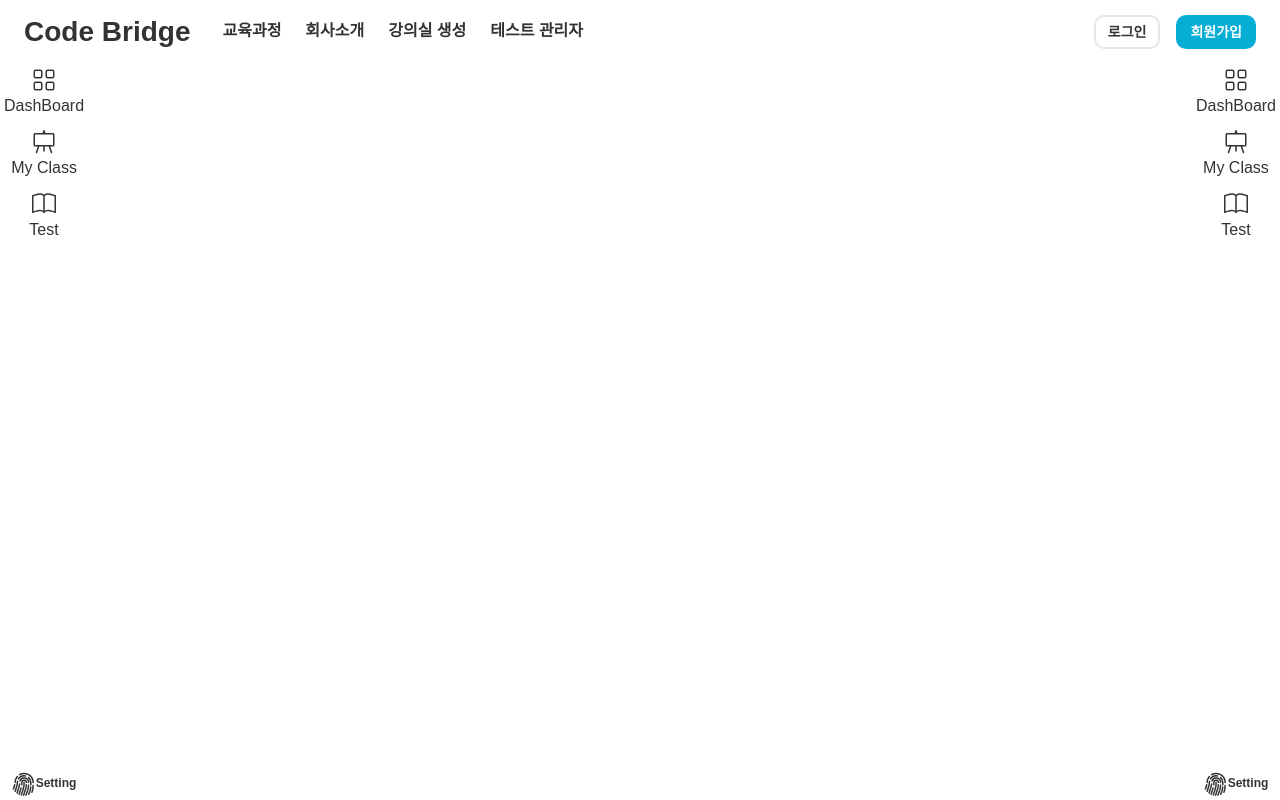
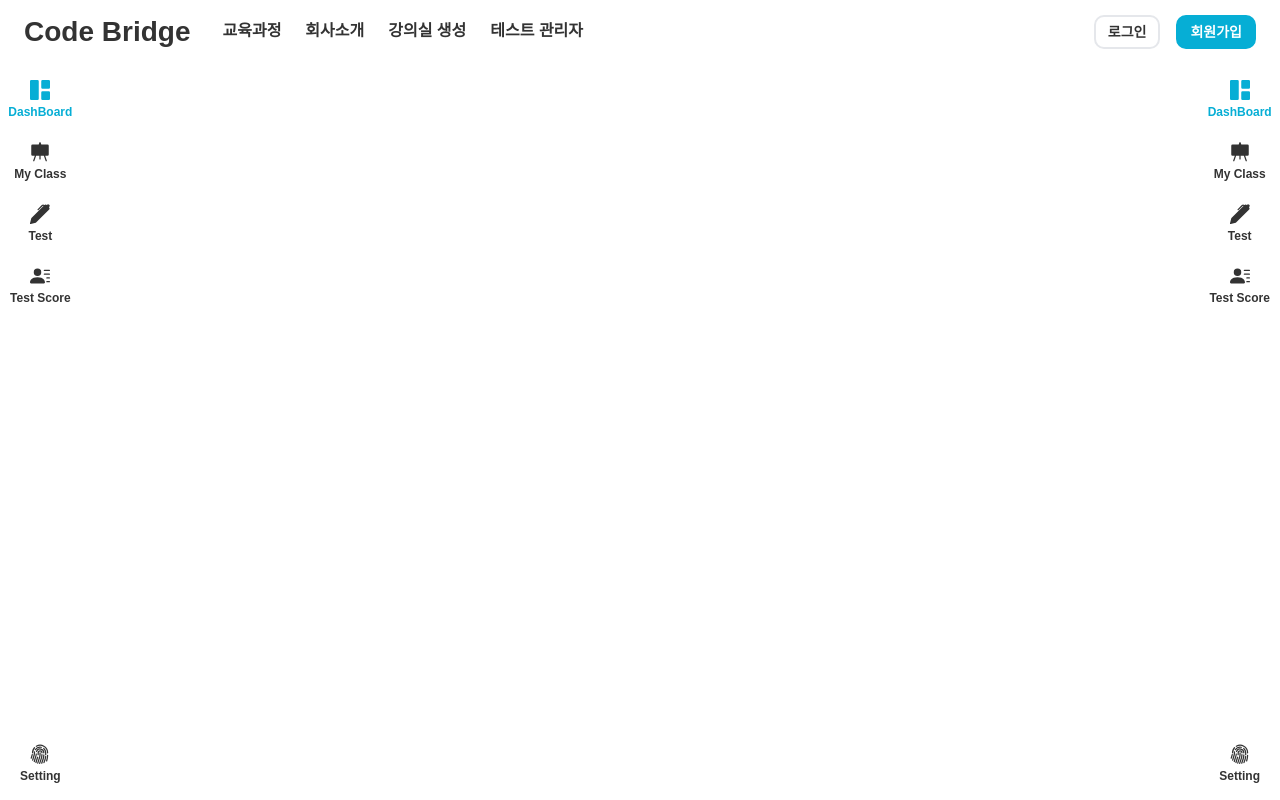
Before and after one commit to BaikJinHyeock/CodeBridge_Front, a React (Create React App) app: page /DashLeftBox in a window 1280 px wide. Built offline with nearby package versions, Linux system fonts and the light colour scheme; a web font is replaced by a local one.

Commit message:
백진혁_leftBox 완료

```diff
--- a/src/App.js
+++ b/src/App.js
@@ -11,9 +11,11 @@ import Join from "./components/Join";
 // import StudyTest from "./components/StudyTest";
 import DashBoard from "./components/DashBoard";
 import DashLeftBox from "./components/DashLeftBox";
+import { ClassRoom } from "./components/ClassRoom";
 import ClassWrite from "./components/ClassWrite";
 import CompilerTest from "./components/CompilerTest";
 import ContainerTest from "./components/ContainerTest";
+import MarkList from "./components/MarkList";
 import TestList from "./components/TestList";
 import TestWrite from "./components/TestWrite";
 import TestDetail from "./components/TestDetail";
@@ -43,9 +45,11 @@ function App() {
           <Route path="/DashBoard" element={<DashBoard />}></Route>
           <Route path="/DashLeftBox" element={<DashLeftBox />}></Route>
           {/* <Route path="/StudyTest" element={<StudyTest />}></Route> */}
+          <Route path="/ClassRoom" element={<ClassRoom />}></Route>
           <Route path="/ClassWrite" element={<ClassWrite />}></Route>
           <Route path="/CompilerTest" element={<CompilerTest />}></Route>
           <Route path="/ContainerTest" element={<ContainerTest />}></Route>
+          <Route path="/MarkList" element={<MarkList />}></Route>
           <Route path="/TestList" element={<TestList />}></Route>
           <Route path="/TestWrite" element={<TestWrite />}></Route>
           <Route path="/TestDetail" element={<TestDetail />}></Route>
--- a/src/SCSS/pages/_dashLeftBox.module.scss
+++ b/src/SCSS/pages/_dashLeftBox.module.scss
@@ -7,42 +7,70 @@
   flex-direction: column;
   justify-content: space-between;
   height: calc(100vh - 4rem);
-  padding: 4px;
+  padding: 8px 4px;
 
-  ul {
+  .left_top {
     display: flex;
     flex-direction: column;
-    gap: 16px;
-    li {
+    justify-content: flex-start;
+    gap: 8px;
+
+    button {
       display: flex;
       flex-direction: column;
       align-items: center;
       gap: 6px;
+      padding: 8px 4px;
+      background-color: $font-sub-color1;
+      transition-duration: 150ms;
+
+      &:hover {
+        background-color: $base-color;
+      }
 
       svg {
-        width: 24px;
-        height: 24px;
+        width: 20px;
+        height: 20px;
       }
 
-      a {
+      span {
         font-size: 12px;
-        font-weight: 800;
+        font-weight: 700;
       }
     }
   }
-  div {
+
+  .left_bottom {
+    button {
       display: flex;
       flex-direction: column;
       align-items: center;
+      gap: 6px;
+      background-color: $font-sub-color1;
+      transition-duration: 150ms;
+
+      &:hover {
+        background-color: $base-color;
+      }
 
       svg {
-      width: 24px;
-      height: 24px;
+        width: 20px;
+        height: 20px;
       }
 
-    a {
+      span {
         font-size: 12px;
-      font-weight: 800;
+        font-weight: 700;
       }
     }
   }
+}
+
+.active {
+  svg {
+    fill: $main-color;
+  }
+  span {
+    color: $main-color;
+  }
+}
--- /dev/null
+++ b/src/components/ClassRoom.jsx
@@ -0,0 +1,9 @@
+import React from "react";
+
+export const ClassRoom = () => {
+  return (
+    <div>
+      <h1>ClassRoom</h1>
+    </div>
+  );
+};
--- a/src/components/DashLeftBox.jsx
+++ b/src/components/DashLeftBox.jsx
@@ -1,61 +1,115 @@
-import React from "react";
-import { Link } from "react-router-dom";
+import React, { useState } from "react";
+import { Link, useNavigate } from "react-router-dom";
 
 import style from "../SCSS/pages/_dashLeftBox.module.scss";
 
 const DashLeftBox = () => {
+  const navigate = useNavigate();
+  const [activeButton, setActiveButton] = useState("dashboard");
+
+  const moveDashboard = () => {
+    setActiveButton("dashboard"); // "dashboard" 버튼을 활성화
+    navigate("/DashBoard");
+  };
+  const moveMyClass = () => {
+    console.log("여기까지");
+    setActiveButton("classRoom"); // "dashboard" 버튼을 활성화
+    navigate("/ClassRoom");
+  };
+
+  const moveTest = () => {
+    setActiveButton("testList"); // "setInfo" 버튼을 활성화
+    navigate("/TestList");
+  };
+
+  const moveMark = () => {
+    setActiveButton("markList"); // "setInfo" 버튼을 활성화
+    navigate("/MarkList");
+  };
+  const moveSetInfo = () => {
+    setActiveButton("setInfo"); // "setInfo" 버튼을 활성화
+    navigate("/SetInfo");
+  };
+
   return (
     <div className={style.left_wrap_container}>
-      <ul>
-        <Link to={"/DashBoard"}>
-          <li>
+      <div className={style.left_top}>
+        <button
+          type="button"
+          className={activeButton === "dashboard" ? style.active : ""}
+          onClick={moveDashboard}
+        >
           <svg
             xmlns="http://www.w3.org/2000/svg"
             width="16"
             height="16"
             fill="currentColor"
-              class="bi bi-grid"
+            class="bi bi-grid-1x2-fill"
             viewBox="0 0 16 16"
           >
-              <path d="M1 2.5A1.5 1.5 0 0 1 2.5 1h3A1.5 1.5 0 0 1 7 2.5v3A1.5 1.5 0 0 1 5.5 7h-3A1.5 1.5 0 0 1 1 5.5v-3zM2.5 2a.5.5 0 0 0-.5.5v3a.5.5 0 0 0 .5.5h3a.5.5 0 0 0 .5-.5v-3a.5.5 0 0 0-.5-.5h-3zm6.5.5A1.5 1.5 0 0 1 10.5 1h3A1.5 1.5 0 0 1 15 2.5v3A1.5 1.5 0 0 1 13.5 7h-3A1.5 1.5 0 0 1 9 5.5v-3zm1.5-.5a.5.5 0 0 0-.5.5v3a.5.5 0 0 0 .5.5h3a.5.5 0 0 0 .5-.5v-3a.5.5 0 0 0-.5-.5h-3zM1 10.5A1.5 1.5 0 0 1 2.5 9h3A1.5 1.5 0 0 1 7 10.5v3A1.5 1.5 0 0 1 5.5 15h-3A1.5 1.5 0 0 1 1 13.5v-3zm1.5-.5a.5.5 0 0 0-.5.5v3a.5.5 0 0 0 .5.5h3a.5.5 0 0 0 .5-.5v-3a.5.5 0 0 0-.5-.5h-3zm6.5.5A1.5 1.5 0 0 1 10.5 9h3a1.5 1.5 0 0 1 1.5 1.5v3a1.5 1.5 0 0 1-1.5 1.5h-3A1.5 1.5 0 0 1 9 13.5v-3zm1.5-.5a.5.5 0 0 0-.5.5v3a.5.5 0 0 0 .5.5h3a.5.5 0 0 0 .5-.5v-3a.5.5 0 0 0-.5-.5h-3z" />
+            <path d="M0 1a1 1 0 0 1 1-1h5a1 1 0 0 1 1 1v14a1 1 0 0 1-1 1H1a1 1 0 0 1-1-1V1zm9 0a1 1 0 0 1 1-1h5a1 1 0 0 1 1 1v5a1 1 0 0 1-1 1h-5a1 1 0 0 1-1-1V1zm0 9a1 1 0 0 1 1-1h5a1 1 0 0 1 1 1v5a1 1 0 0 1-1 1h-5a1 1 0 0 1-1-1v-5z" />
           </svg>
-            DashBoard
-          </li>
-        </Link>
-        <Link to={"#"}>
-          <li>
+          <span>DashBoard</span>
+        </button>
+        <button
+          type="button"
+          className={activeButton === "classRoom" ? style.active : ""}
+          onClick={moveMyClass}
+        >
           <svg
             xmlns="http://www.w3.org/2000/svg"
             width="16"
             height="16"
             fill="currentColor"
-              class="bi bi-easel"
+            class="bi bi-easel-fill"
             viewBox="0 0 16 16"
           >
-              <path d="M8 0a.5.5 0 0 1 .473.337L9.046 2H14a1 1 0 0 1 1 1v7a1 1 0 0 1-1 1h-1.85l1.323 3.837a.5.5 0 1 1-.946.326L11.092 11H8.5v3a.5.5 0 0 1-1 0v-3H4.908l-1.435 4.163a.5.5 0 1 1-.946-.326L3.85 11H2a1 1 0 0 1-1-1V3a1 1 0 0 1 1-1h4.954L7.527.337A.5.5 0 0 1 8 0zM2 3v7h12V3H2z" />
+            <path d="M8.473.337a.5.5 0 0 0-.946 0L6.954 2H2a1 1 0 0 0-1 1v7a1 1 0 0 0 1 1h1.85l-1.323 3.837a.5.5 0 1 0 .946.326L4.908 11H7.5v2.5a.5.5 0 0 0 1 0V11h2.592l1.435 4.163a.5.5 0 0 0 .946-.326L12.15 11H14a1 1 0 0 0 1-1V3a1 1 0 0 0-1-1H9.046L8.473.337z" />
           </svg>
-            My Class
-          </li>
-        </Link>
-        <Link to={"#"}>
-          <li>
+          <span>My Class</span>
+        </button>
+        <button
+          type="button"
+          className={activeButton === "testList" ? style.active : ""}
+          onClick={moveTest}
+        >
           <svg
             xmlns="http://www.w3.org/2000/svg"
             width="16"
             height="16"
             fill="currentColor"
-              class="bi bi-book"
+            class="bi bi-pen-fill"
             viewBox="0 0 16 16"
           >
-              <path d="M1 2.828c.885-.37 2.154-.769 3.388-.893 1.33-.134 2.458.063 3.112.752v9.746c-.935-.53-2.12-.603-3.213-.493-1.18.12-2.37.461-3.287.811V2.828zm7.5-.141c.654-.689 1.782-.886 3.112-.752 1.234.124 2.503.523 3.388.893v9.923c-.918-.35-2.107-.692-3.287-.81-1.094-.111-2.278-.039-3.213.492V2.687zM8 1.783C7.015.936 5.587.81 4.287.94c-1.514.153-3.042.672-3.994 1.105A.5.5 0 0 0 0 2.5v11a.5.5 0 0 0 .707.455c.882-.4 2.303-.881 3.68-1.02 1.409-.142 2.59.087 3.223.877a.5.5 0 0 0 .78 0c.633-.79 1.814-1.019 3.222-.877 1.378.139 2.8.62 3.681 1.02A.5.5 0 0 0 16 13.5v-11a.5.5 0 0 0-.293-.455c-.952-.433-2.48-.952-3.994-1.105C10.413.809 8.985.936 8 1.783z" />
+            <path d="m13.498.795.149-.149a1.207 1.207 0 1 1 1.707 1.708l-.149.148a1.5 1.5 0 0 1-.059 2.059L4.854 14.854a.5.5 0 0 1-.233.131l-4 1a.5.5 0 0 1-.606-.606l1-4a.5.5 0 0 1 .131-.232l9.642-9.642a.5.5 0 0 0-.642.056L6.854 4.854a.5.5 0 1 1-.708-.708L9.44.854A1.5 1.5 0 0 1 11.5.796a1.5 1.5 0 0 1 1.998-.001z" />
           </svg>
-            Test
-          </li>
-        </Link>
-      </ul>
+          <span>Test</span>
+        </button>
+        <button
+          type="button"
+          className={activeButton === "markList" ? style.active : ""}
+          onClick={moveMark}
+        >
+          <svg
+            xmlns="http://www.w3.org/2000/svg"
+            width="16"
+            height="16"
+            fill="currentColor"
+            class="bi bi-person-lines-fill"
+            viewBox="0 0 16 16"
+          >
+            <path d="M6 8a3 3 0 1 0 0-6 3 3 0 0 0 0 6zm-5 6s-1 0-1-1 1-4 6-4 6 3 6 4-1 1-1 1H1zM11 3.5a.5.5 0 0 1 .5-.5h4a.5.5 0 0 1 0 1h-4a.5.5 0 0 1-.5-.5zm.5 2.5a.5.5 0 0 0 0 1h4a.5.5 0 0 0 0-1h-4zm2 3a.5.5 0 0 0 0 1h2a.5.5 0 0 0 0-1h-2zm0 3a.5.5 0 0 0 0 1h2a.5.5 0 0 0 0-1h-2z" />
+          </svg>
+          <span>Test Score</span>
+        </button>
+      </div>
 
-      <div>
-        <Link to={"/SetInfo"}>
+      <div className={style.left_bottom}>
+        <button
+          type="button"
+          className={activeButton === "setInfo" ? style.active : ""}
+          onClick={moveSetInfo}
+        >
           <svg
             xmlns="http://www.w3.org/2000/svg"
             width="16"
@@ -70,8 +124,8 @@ const DashLeftBox = () => {
             <path d="M3.902 4.222a4.996 4.996 0 0 1 5.202-2.113.5.5 0 0 1-.208.979 3.996 3.996 0 0 0-4.163 1.69.5.5 0 0 1-.831-.556Zm6.72-.955a.5.5 0 0 1 .705-.052A4.99 4.99 0 0 1 13.059 7v1.5a.5.5 0 1 1-1 0V7a3.99 3.99 0 0 0-1.386-3.028.5.5 0 0 1-.051-.705ZM3.68 5.842a.5.5 0 0 1 .422.568c-.029.192-.044.39-.044.59 0 .71-.1 1.417-.298 2.1l-1.14 3.923a.5.5 0 1 1-.96-.279L2.8 8.821A6.531 6.531 0 0 0 3.058 7c0-.25.019-.496.054-.736a.5.5 0 0 1 .568-.422Zm8.882 3.66a.5.5 0 0 1 .456.54c-.084 1-.298 1.986-.64 2.934l-.744 2.068a.5.5 0 0 1-.941-.338l.745-2.07a10.51 10.51 0 0 0 .584-2.678.5.5 0 0 1 .54-.456Z" />
             <path d="M4.81 1.37A6.5 6.5 0 0 1 14.56 7a.5.5 0 1 1-1 0 5.5 5.5 0 0 0-8.25-4.765.5.5 0 0 1-.5-.865Zm-.89 1.257a.5.5 0 0 1 .04.706A5.478 5.478 0 0 0 2.56 7a.5.5 0 0 1-1 0c0-1.664.626-3.184 1.655-4.333a.5.5 0 0 1 .706-.04ZM1.915 8.02a.5.5 0 0 1 .346.616l-.779 2.767a.5.5 0 1 1-.962-.27l.778-2.767a.5.5 0 0 1 .617-.346Zm12.15.481a.5.5 0 0 1 .49.51c-.03 1.499-.161 3.025-.727 4.533l-.07.187a.5.5 0 0 1-.936-.351l.07-.187c.506-1.35.634-2.74.663-4.202a.5.5 0 0 1 .51-.49Z" />
           </svg>
-          <span></span>Setting
-        </Link>
+          <span>Setting</span>
+        </button>
       </div>
     </div>
   );
--- /dev/null
+++ b/src/components/MarkList.jsx
@@ -0,0 +1,11 @@
+import React from "react";
+
+const MarkList = () => {
+  return (
+    <div>
+      <h1>MarkList</h1>
+    </div>
+  );
+};
+
+export default MarkList;
```
Also changed, not shown: src/components/Test.jsx (deleted, +0 -7 lines). Lines whose indentation alone changed are shown as unchanged.
